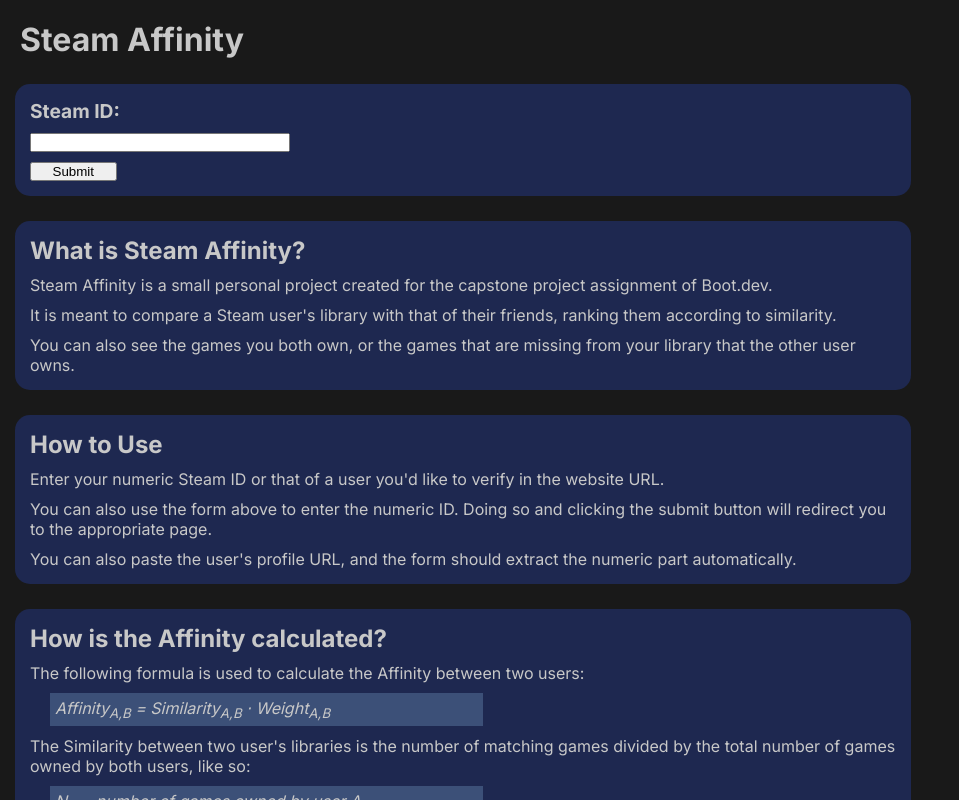
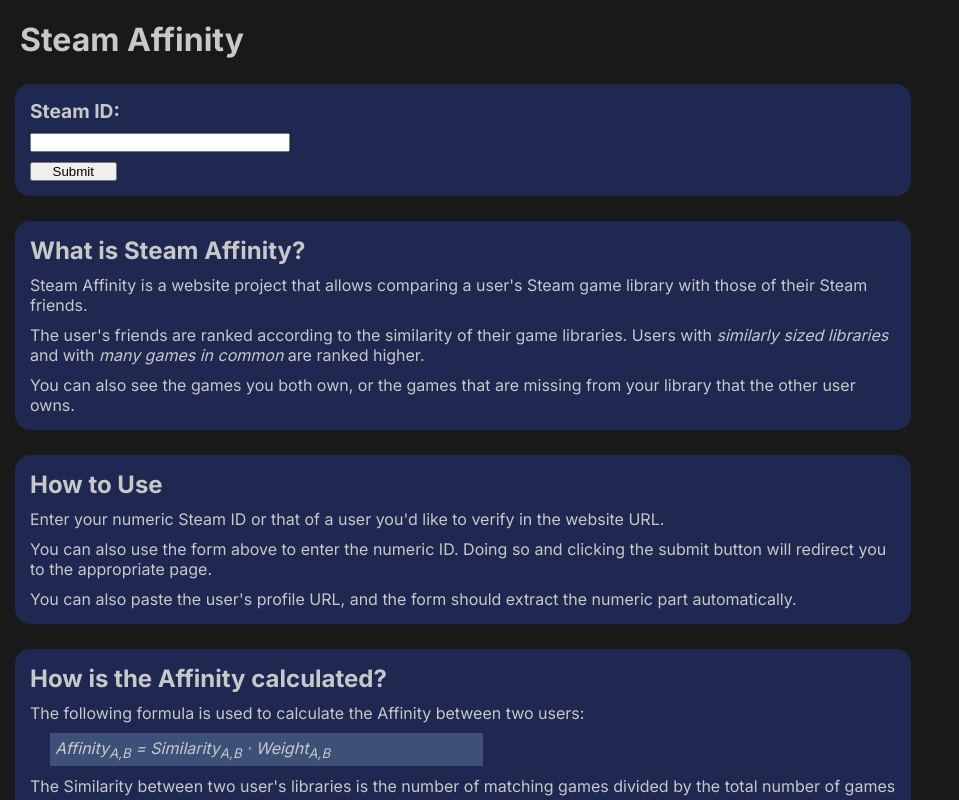
Before and after one commit to PFrek/steam-affinity, a Next.js app in the folder frontend/steam-affinity/: page / in a window 1280 px wide. Shown: the top 800 px of the page, without its empty margins (0-959 px from the left). Built offline with nearby package versions, Linux system fonts and the light colour scheme.

Commit message:
Change homepage text and add demo gif

```diff
--- a/frontend/steam-affinity/src/app/page.tsx
+++ b/frontend/steam-affinity/src/app/page.tsx
@@ -32,12 +32,8 @@
         </div>
         <div className={styles.section}>
           <h2>What is Steam Affinity?</h2>
-          <p>
-            Steam Affinity is a small personal project created for the capstone project assignment of Boot.dev.
-          </p>
-          <p>
-            It is meant to compare a Steam user's library with that of their friends, ranking them according to similarity.
-          </p>
+          <p>Steam Affinity is a website project that allows comparing a user's Steam game library with those of their Steam friends.</p>
+          <p>The user's friends are ranked according to the similarity of their game libraries. Users with <em>similarly sized libraries</em> and with <em>many games in common</em> are ranked higher.</p>
           <p>
             You can also see the games you both own, or the games that are missing from your library that the other user owns.
           </p>
```
Also changed, not shown: 2 other files (tests, documents, lock files or other folders).
